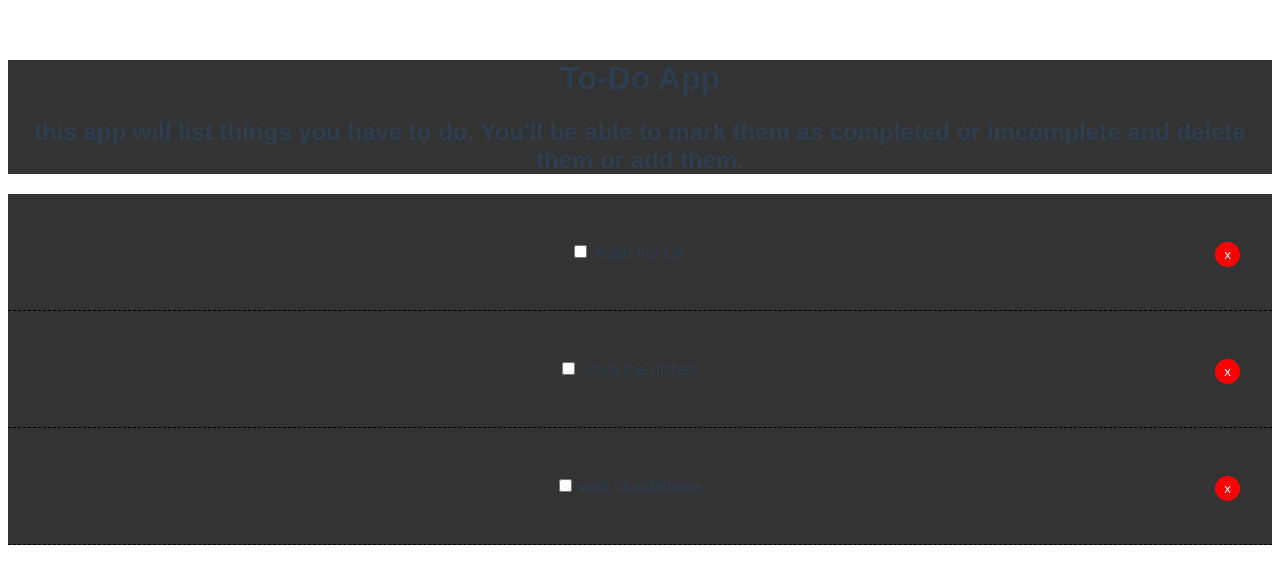
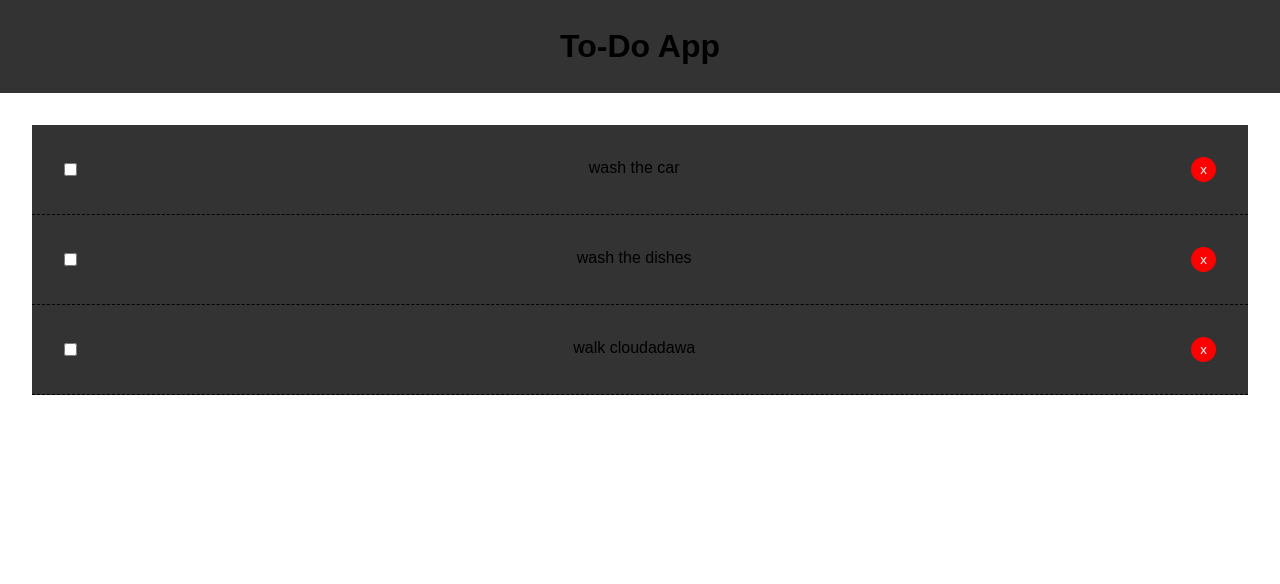
Before and after one commit to GinoVillalpando/vue.js, a Vue app in the folder app/: page / in a window 1280 px wide. Shown: the top 584 px of the page. Built offline with nearby package versions, Linux system fonts and the light colour scheme.

Commit message:
changed styling and started to work on HelloWorld as a header

```diff
--- a/app/src/App.vue
+++ b/app/src/App.vue
@@ -1,6 +1,6 @@
 <template>
   <div id="app">
-    <HelloWorld msg="To-Do App" about="this app will list things you have to do. You'll be able to mark them as completed or imcomplete and delete them or add them."/>
+    <HelloWorld msg="To-Do App" />
     <Todos v-bind:todos="todos" v-on:del-todo="deleteTodo"/>
   </div>
 </template>
@@ -47,12 +47,24 @@ export default {
 </script>
 
 <style>
-#app {
-  font-family: Avenir, Helvetica, Arial, sans-serif;
-  -webkit-font-smoothing: antialiased;
-  -moz-osx-font-smoothing: grayscale;
-  text-align: center;
-  color: #2c3e50;
-  margin-top: 60px;
-}
+ * {
+    box-sizing: border-box;
+    margin: 0;
+    padding: 0;
+  }
+  body {
+    font-family: Arial, Helvetica, sans-serif;
+    line-height: 1.4;
+  }
+  .btn {
+    display: inline-block;
+    border: none;
+    background: #555;
+    color: #fff;
+    padding: 7px 20px;
+    cursor: pointer;
+  }
+  .btn:hover {
+    background: #666;
+  }
 </style>
--- a/app/src/components/HelloWorld.vue
+++ b/app/src/components/HelloWorld.vue
@@ -19,19 +19,9 @@ export default {
 <style scoped>
 .hello {
   background-color: #333;
-}
-h3 {
-  margin: 40px 0 0;
-}
-ul {
-  list-style-type: none;
-  padding: 0;
-}
-li {
-  display: inline-block;
-  margin: 0 10px;
-}
-a {
-  color: #42b983;
+  margin-bottom: 2rem;
+  padding: 1.5rem;
+  display: flex;
+  justify-content: center;
 }
 </style>
--- a/app/src/components/TodoItem.vue
+++ b/app/src/components/TodoItem.vue
@@ -1,12 +1,9 @@
 <template>
     <div>
         <div class="todo-item" v-bind:class="{'is-complete':todo.completed}">
-            <p>
-                <input type="checkbox" v-on:change="Complete">
-                {{ todo.title }}
-                <button @click="$emit('del-todo', todo.id)" class="del">x</button>
-            </p>
-
+            <input type="checkbox" v-on:change="Complete">
+                 <p>{{ todo.title }}</p>
+            <button @click="$emit('del-todo', todo.id)" class="del">x</button>
         </div>
     </div>
 </template>
@@ -28,7 +25,11 @@ export default {
     .todo-item {
         background: #333;
         padding: 2rem;
+        margin-left: 2rem;
+        margin-right: 2rem;
         border-bottom: 1px black dashed;
+        display: flex;
+        justify-content: space-between;
     }
     .is-complete {
         text-decoration: line-through;
@@ -42,4 +43,5 @@ export default {
     cursor: pointer;
     float: right;
   }
+
 </style>
```
